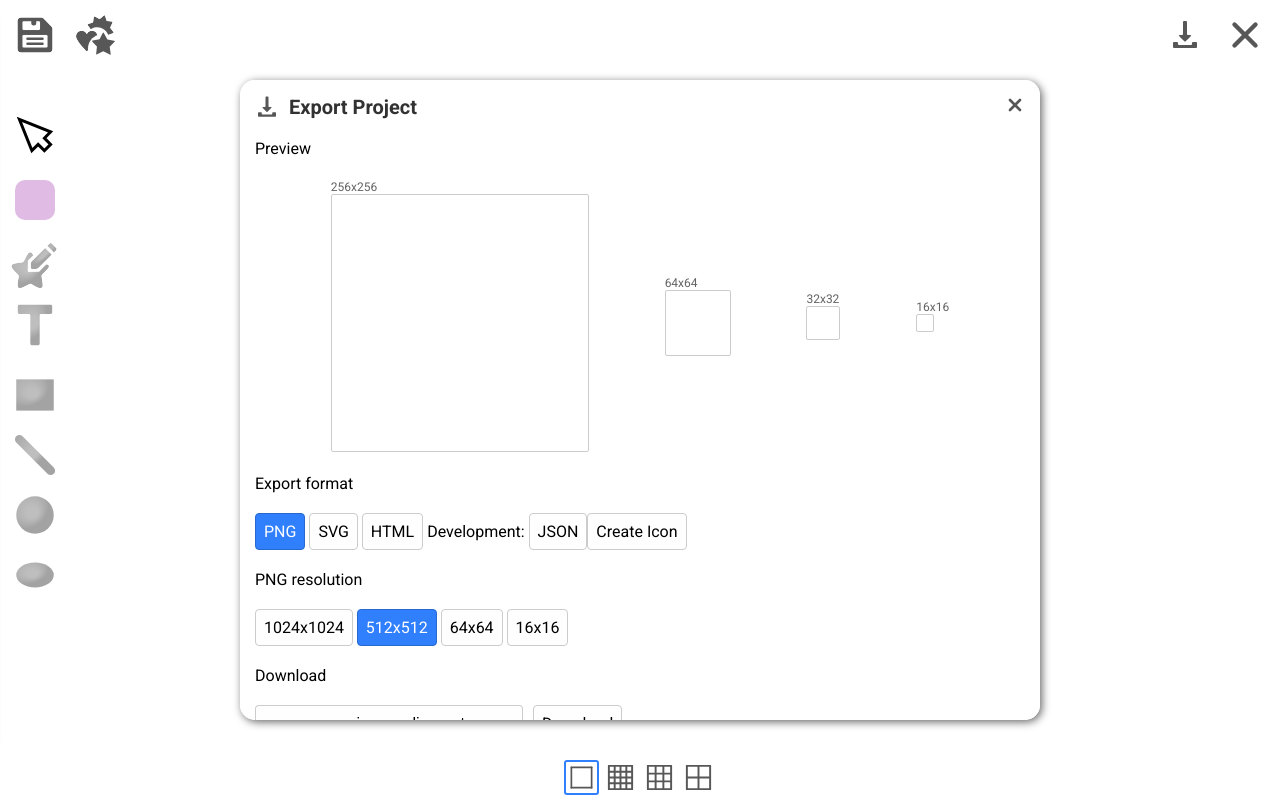
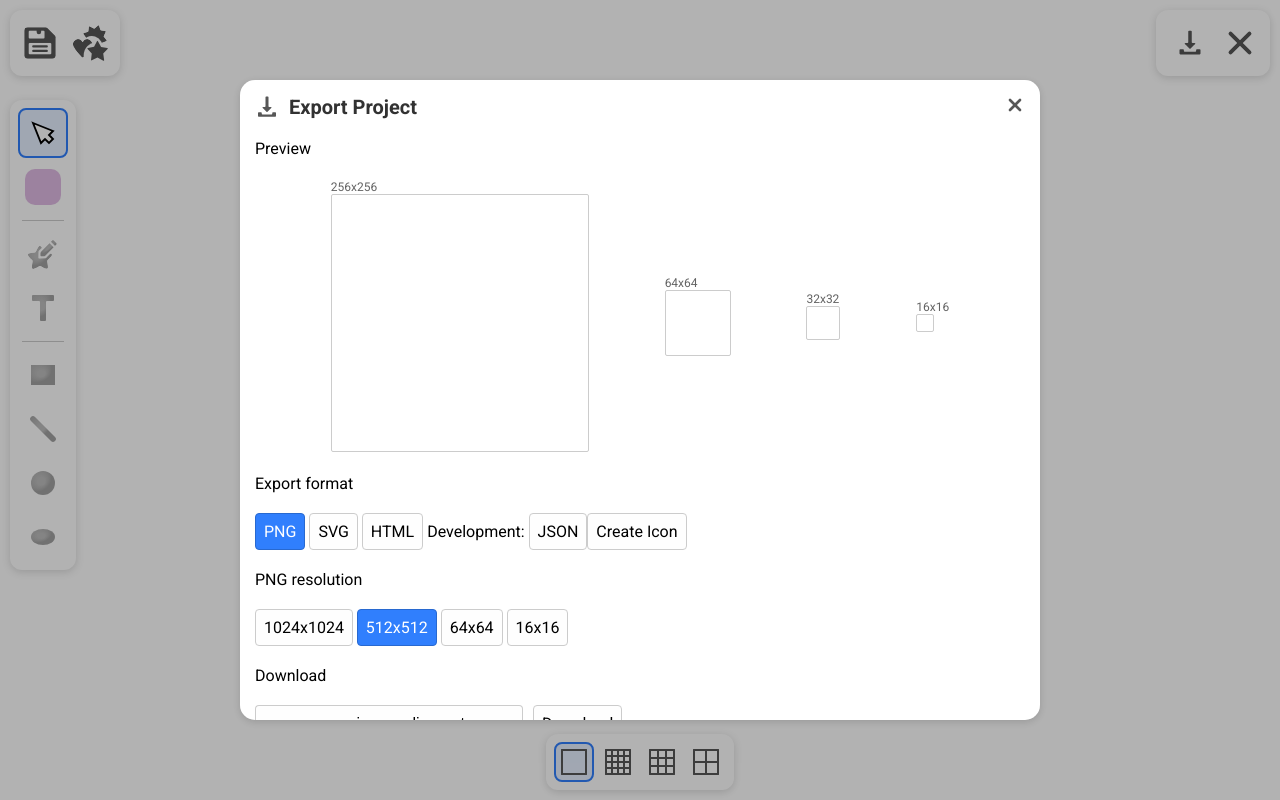
Before and after one commit to agruenb/icon-creator-js, a website built with webpack: page public/index.html in a window 1280 px wide. Both pictures are taken after a click on the element 1183 px from the left and 35 px from the top of the page. Built offline with nearby package versions, Linux system fonts and the light colour scheme; files whose address does not match are found by name.

Commit message:
expanded test

```diff
--- a/public/index.html
+++ b/public/index.html
@@ -1,5 +1,6 @@
 <!DOCTYPE html>
 <html lang="en">
+
 <head>
     <meta charset="UTF-8">
     <link rel="icon" href="img/favicon.png">
@@ -8,6 +9,7 @@
 
     <title>Icon Editor</title>
 </head>
+
 <body>
     <div class="editor-container" id="mainContainer">
         <div class="viewport" id="viewport">
@@ -28,16 +30,16 @@
                 <div style="display:none" id="historyBack" class="history-button topbar-action clickable">
                     <img src="img/undo_arrow.svg" alt="Arrow back">
                 </div>
-                <div style="display:none"id="historyForwards" class="history-button topbar-action clickable">
+                <div style="display:none" id="historyForwards" class="history-button topbar-action clickable">
                     <img src="img/undo_arrow.svg" alt="Arrow back" style="transform:scaleX(-1)">
                 </div>
                 <div style="display:none" class="topbar-action clickable" id="moreOptions">
                     <img src="img/sys_add_image_icon.svg" alt="More options">
                 </div>
-                <div  class="export-button topbar-action clickable" id="exportFile">
+                <div class="export-button topbar-action clickable" id="exportFile">
                     <img src="img/sys_download_icon.svg" alt="Download icon">
                 </div>
-                <div  class="reset-button topbar-action clickable" id="clearAll">
+                <div class="reset-button topbar-action clickable" id="clearAll">
                     <img src="img/sys_big_cross_icon.svg" alt="Download icon">
                 </div>
             </div>
@@ -45,18 +47,33 @@
         <div class="item-import box-shadow outside" id="itemImport">
 
         </div>
+        <!-- Selecting tools with JS is done with the mousedown event, not click event-->
         <div class="toolbar">
-            <div id="cursor" class="anno-button"><div class="tool-icon"><img src="img/cursor_icon.svg" alt="circle"></div></div>
+            <div id="cursor" class="anno-button" selected="true">
+                <div class="tool-icon"><img src="img/cursor_icon.svg" alt="circle"></div>
+            </div>
+            <div id="paintColor" class="anno-button color-picker"></div>
+            <div class="toolbar-separator"></div>
+            <div id="newPath" class="anno-button">
+                <div class="tool-icon"><img src="img/draw_polygon_icon.svg" alt="circle"></div>
+            </div>
+            <div id="newText" class="anno-button">
+                <div class="tool-icon"><img src="img/sys_capital_t_icon.svg" alt="circle"></div>
+            </div>
 
-            <div id="paintColor" class="anno-button color-picker" style="margin-top: 20px;"></div>
-
-            <div id="newPath" class="anno-button"><div class="tool-icon"><img src="img/draw_polygon_icon.svg" alt="circle"></div></div>
-            <div id="newText" class="anno-button"><div class="tool-icon"><img src="img/sys_capital_t_icon.svg" alt="circle"></div></div>
-
-            <div id="newRect" class="anno-button" style="margin-top: 20px;"><div class="tool-icon"><img src="img/sys_rect_icon.svg" alt="circle"></div></div>
-            <div id="newLine" class="anno-button"><div class="tool-icon"><img src="img/sys_line_icon.svg" alt="circle"></div></div>
-            <div id="newCircle" class="anno-button"><div class="tool-icon"><img src="img/sys_circle_icon.svg" alt="circle"></div></div>
-            <div id="newEllipse" class="anno-button"><div class="tool-icon"><img src="img/sys_ellipse_icon.svg" alt="circle"></div></div>
+            <div class="toolbar-separator"></div>
+            <div id="newRect" class="anno-button">
+                <div class="tool-icon"><img src="img/sys_rect_icon.svg" alt="circle"></div>
+            </div>
+            <div id="newLine" class="anno-button">
+                <div class="tool-icon"><img src="img/sys_line_icon.svg" alt="circle"></div>
+            </div>
+            <div id="newCircle" class="anno-button">
+                <div class="tool-icon"><img src="img/sys_circle_icon.svg" alt="circle"></div>
+            </div>
+            <div id="newEllipse" class="anno-button">
+                <div class="tool-icon"><img src="img/sys_ellipse_icon.svg" alt="circle"></div>
+            </div>
         </div>
         <div id="sidebar" class="sidebar">
             <div id="elementOverview" class="vert-scroll box-menu">
@@ -83,7 +100,8 @@
                 </label>
             </div>
             <div class="background-color-wrapper" style="display:none">
-                <input type="radio" style="display:none;" value="light" id="bgColor_light" name="bgColor" checked></input>
+                <input type="radio" style="display:none;" value="light" id="bgColor_light" name="bgColor"
+                    checked></input>
                 <label for="bgColor_light">
                     <img class="icon" src="img/light_mode_icon.svg" alt="Gridsize medium icon">
                 </label>
@@ -107,4 +125,5 @@
     <!--<svg viewBox="0 0 512 512"><path d="M 96 320 L 128 320 Q 160 320 160 256 Q 256 224 352 256 Q 352 320 384 320 L 432 320 Q 464 320 448 256 Q 436 236 416 224 Q 256 128 96 224 Q 76 236 64 256 Q 48 320 96 320 Z" stroke="#000000" fill="#1c750a" stroke-width="4"/></svg>-->
 </body>
 <script src="main.js"></script>
+
 </html>
--- a/src/css/editor.css
+++ b/src/css/editor.css
@@ -25,7 +25,8 @@ button {
     transition: 0.1s;
 }
 
-button svg, button img {
+button svg,
+button img {
     height: 0.9em;
     width: 0.9em;
     display: inline;
@@ -93,43 +94,70 @@ button.compact {
 }
 
 .anno-button {
-    transition: 0.2s;
     --size: 50px;
     height: var(--size);
     width: var(--size);
-    padding: 0 0 0 10px;
-    margin: 10px 0;
+    padding: 0;
+    margin: 0;
+    display: flex;
+    align-items: center;
+    justify-content: center;
+    border-radius: 8px;
+    cursor: pointer;
+    transition: background 0.15s, border-color 0.15s;
+    border: 2px solid transparent;
+    box-sizing: border-box;
 }
 
 .anno-button img {
     pointer-events: none;
 }
 
-.anno-button .tool-icon, .anno-button.color-picker {
-    transition: 0.2s;
+.anno-button .tool-icon,
+.anno-button.color-picker {
+    transition: 0.15s;
 }
 
-.anno-button:hover .tool-icon:hover, .anno-button.color-picker:hover {
-    transform: scale(1.2);
+.anno-button:hover .tool-icon,
+.anno-button.color-picker:hover {
+    transform: scale(1.1);
+}
+
+.anno-button:hover:not([selected="true"]) {
+    background: var(--interactive-hover-background);
 }
 
 .anno-button[selected="true"] {
-    padding-left: 5px;
-    border-left: 8px solid var(--highlight);
+    background: rgba(48, 127, 253, 0.12);
+    border: 2px solid var(--highlight);
 }
 
 .anno-button .pseudo-input {
     display: block;
 }
 
-.anno-button.color-picker > label {
+.anno-button.color-picker>label {
     border-radius: 10px;
-    height:80%;
-    width:80%;
-    margin:10%;
+    height: 80%;
+    width: 80%;
+    margin: 10%;
+}
+
+.toolbar-separator {
+    height: 1px;
+    background: var(--contour-grey);
+    margin: 4px 4px;
 }
 
 .editor-container .toolbar .tool-icon {
+    height: 32px;
+    width: 32px;
+    display: flex;
+    align-items: center;
+    justify-content: center;
+}
+
+.editor-container .toolbar .tool-icon img {
     height: 100%;
     width: 100%;
 }
@@ -155,21 +183,31 @@ button.compact {
 .topbar .topbar-tools {
     pointer-events: all;
     background: var(--panel-background);
-    border-radius: 10px;
+    border-radius: 12px;
     display: flex;
-    height: 60px;
-    margin: 5px;
+    height: 50px;
+    margin: 10px;
+    padding: 8px 6px;
+    box-shadow: 0px 2px 8px rgba(0, 0, 0, 0.15);
+    gap: 2px;
+    align-items: center;
 }
 
 .topbar .topbar-action {
-    height: 40px;
-    width: 40px;
-    padding: 5px;
-    margin: 5px;
+    height: 36px;
+    width: 36px;
+    padding: 6px;
+    margin: 0;
     display: flex;
     justify-content: center;
     cursor: pointer;
     align-items: center;
+    border-radius: 8px;
+    transition: background 0.15s;
+}
+
+.topbar .topbar-action:hover {
+    background: var(--interactive-hover-background);
 }
 
 .topbar .topbar-action img {
@@ -178,7 +216,7 @@ button.compact {
 }
 
 .topbar .export-button {
-    border-left: 3px solid #fff;
+    margin-left: 4px;
 }
 
 .topbar .reset-button>img {
@@ -230,8 +268,15 @@ button.compact {
 .editor-container .toolbar {
     position: fixed;
     top: 100px;
-    left: 0;
+    left: 10px;
     z-index: 10001;
+    background: var(--panel-background);
+    border-radius: 12px;
+    padding: 8px;
+    box-shadow: 0px 2px 8px rgba(0, 0, 0, 0.15);
+    display: flex;
+    flex-direction: column;
+    gap: 4px;
 }
 
 .editor-container .sidebar {
@@ -250,24 +295,29 @@ button.compact {
 }
 
 .editor-container .bottom-bar {
-    --content-height: 35px;
+    --content-height: 40px;
     position: fixed;
     left: 0;
-    bottom: 0;
+    bottom: 10px;
     z-index: 10001;
     width: 100vw;
-    height: 45px;
+    height: auto;
     display: flex;
-    justify-content: space-evenly;
+    justify-content: center;
     user-select: none;
+    gap: 10px;
+    pointer-events: none;
 }
 
 .editor-container .bottom-bar>div {
-    height: var(--content-height);
+    height: auto;
     background: var(--panel-background);
-    padding: 5px;
+    padding: 8px;
     display: flex;
-    border-radius: 5px;
+    gap: 4px;
+    border-radius: 12px;
+    box-shadow: 0px 2px 8px rgba(0, 0, 0, 0.15);
+    pointer-events: all;
 }
 
 .editor-container .bottom-bar label {
@@ -275,11 +325,13 @@ button.compact {
     width: var(--content-height);
     cursor: pointer;
     box-sizing: border-box;
-    border-radius: 3px;
-    margin: 0 2px;
+    border-radius: 8px;
+    margin: 0;
     display: flex;
     justify-content: center;
     align-items: center;
+    border: 2px solid transparent;
+    transition: background 0.15s, border-color 0.15s;
 }
 
 .editor-container .bottom-bar .gridsize-wrapper .icon {
@@ -292,7 +344,12 @@ button.compact {
     width: 85%;
 }
 
+.editor-container .bottom-bar label:hover {
+    background: var(--interactive-hover-background);
+}
+
 .editor-container .bottom-bar input:checked+label {
+    background: rgba(48, 127, 253, 0.12);
     border: 2px solid var(--highlight);
 }
 
@@ -304,7 +361,7 @@ button.compact {
     left: 0;
     z-index: 10003;
     display: none;
-    background: rgb(255 255 255 / 0%);
+    background: rgb(0 0 0 / 30%);
     transition: var(--overlay-trans-time);
 }
 
@@ -320,7 +377,7 @@ button.compact {
 }
 
 .box-shadow {
-    box-shadow: 2px 2px 8px 0px rgb(0, 0, 0, 0.6);
+    box-shadow: 0px 2px 8px rgba(0, 0, 0, 0.15);
 }
 
 .cursor-c {
```
Also changed, not shown: src/css/infoBox.css (+118 -86 lines), tests/BrowserInteraction.test.ts (+165 -7 lines), tests/HouseDrawing.test.ts (added, +158 -0 lines).
